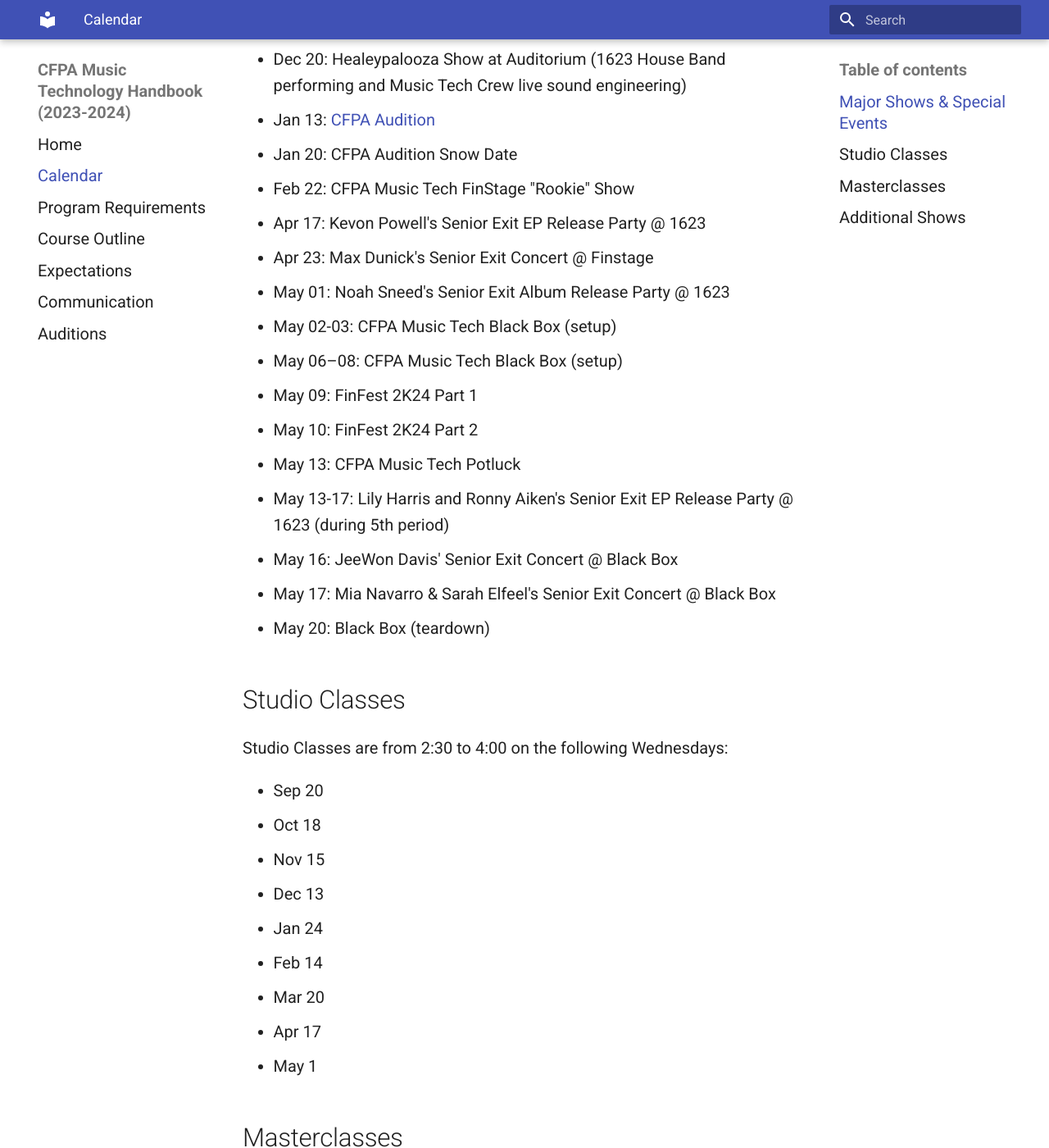
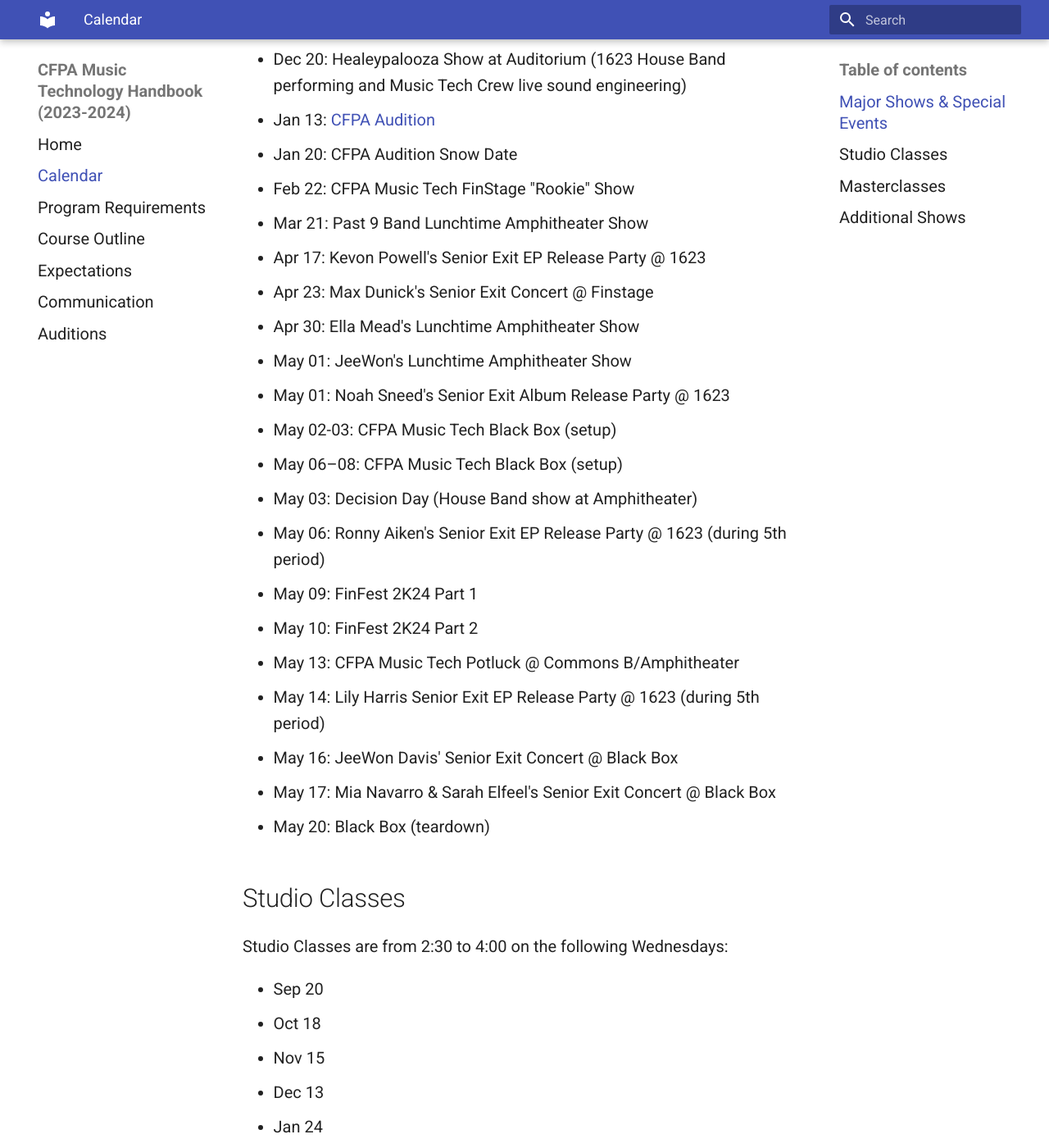
Before and after one commit to sophia-sms/handbook, an MkDocs documentation site: the page built from docs/calendar.md, in a window 1280 px wide and 1400 px high, scrolled down 734 px. Shown: the whole window at 82% size. Built offline with MkDocs 1.6.1 and Material for MkDocs 9.7.7, drawn with Linux system fonts in a browser that asks for light colours.

Commit message:
Update calendar.md

```diff
--- a/docs/calendar.md
+++ b/docs/calendar.md
@@ -18,15 +18,20 @@ These are for students in the CFPA Music Tech program (except for Back-To-School
 - Jan 13: [CFPA Audition](https://colganhs.pwcs.edu/cfpa/auditions/)
 - Jan 20: CFPA Audition Snow Date
 - Feb 22: CFPA Music Tech FinStage "Rookie" Show
+- Mar 21: Past 9 Band Lunchtime Amphitheater Show
 - Apr 17: Kevon Powell's Senior Exit EP Release Party @ 1623
 - Apr 23: Max Dunick's Senior Exit Concert @ Finstage
+- Apr 30: Ella Mead's Lunchtime Amphitheater Show
+- May 01: JeeWon's Lunchtime Amphitheater Show
 - May 01: Noah Sneed's Senior Exit Album Release Party @ 1623
 - May 02-03: CFPA Music Tech Black Box (setup)
 - May 06–08: CFPA Music Tech Black Box (setup)
+- May 03: Decision Day (House Band show at Amphitheater)
+- May 06: Ronny Aiken's Senior Exit EP Release Party @ 1623 (during 5th period)
 - May 09: FinFest 2K24 Part 1
 - May 10: FinFest 2K24 Part 2
-- May 13: CFPA Music Tech Potluck
-- May 13-17: Lily Harris and Ronny Aiken's Senior Exit EP Release Party @ 1623 (during 5th period)
+- May 13: CFPA Music Tech Potluck @ Commons B/Amphitheater
+- May 14: Lily Harris Senior Exit EP Release Party @ 1623 (during 5th period)
 - May 16: JeeWon Davis' Senior Exit Concert @ Black Box
 - May 17: Mia Navarro & Sarah Elfeel's Senior Exit Concert @ Black Box
 - May 20: Black Box (teardown)
```
